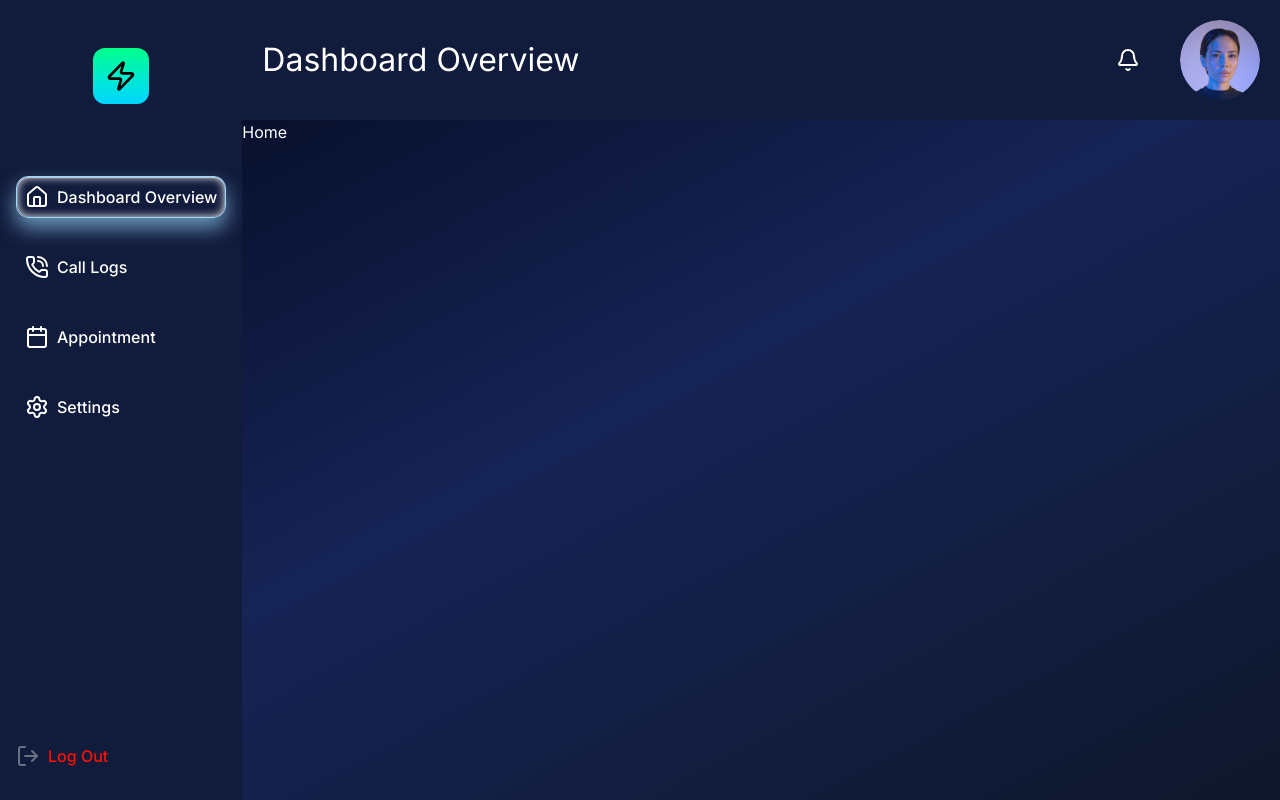
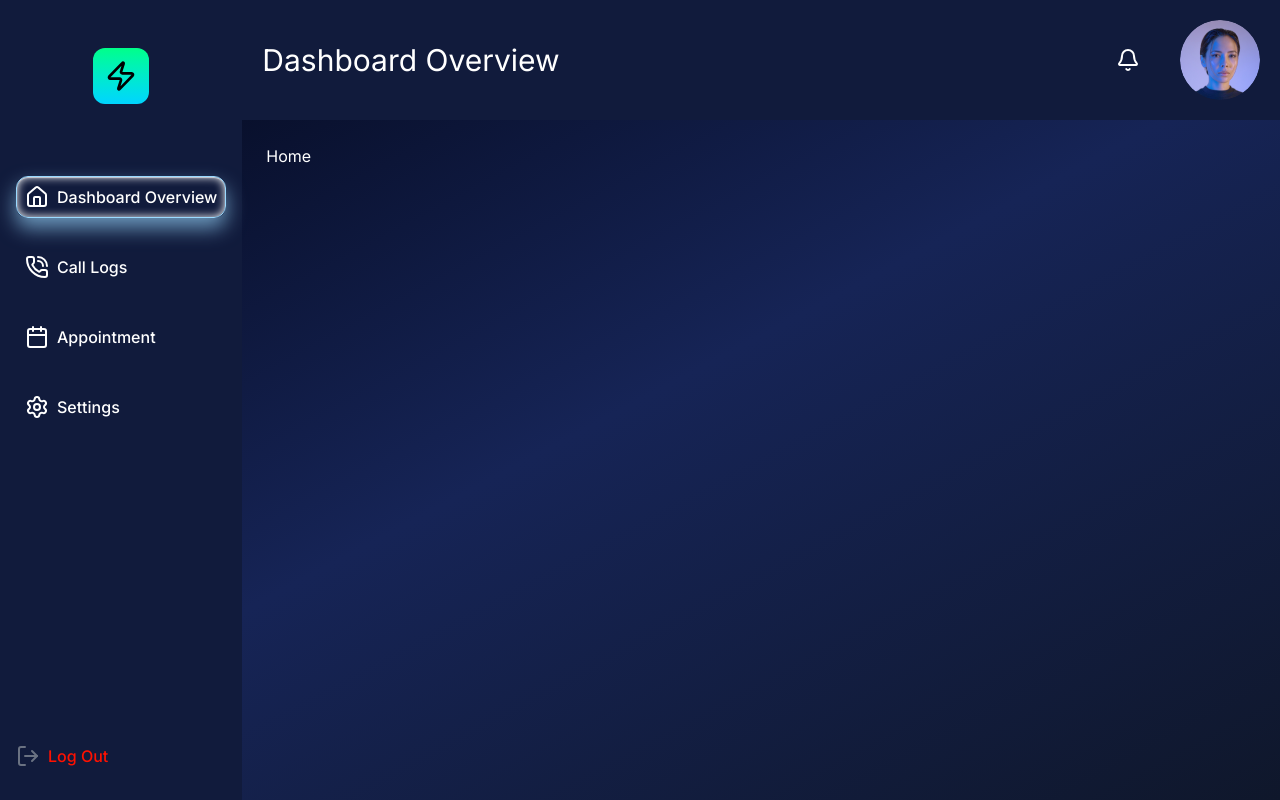
Before and after one commit to AtikHasan16/task-manager-dashboard, a React (Vite) app: page / in a window 1280 px wide. Built offline with nearby package versions, Linux system fonts and the light colour scheme.

Commit message:
completed layout structures

```diff
--- a/src/components/Navbar.jsx
+++ b/src/components/Navbar.jsx
@@ -5,7 +5,7 @@ const Navbar = () => {
   return (
     <div className="text-white bg-primary py-5 px-5 flex justify-between items-center">
       <div>
-        <h1 className="text-[32px]">Dashboard Overview</h1>
+        <h1 className="text-3xl">Dashboard Overview</h1>
       </div>
       <div className="flex items-center gap-10">
         <Bell></Bell>
--- a/src/layouts/DashLayout.jsx
+++ b/src/layouts/DashLayout.jsx
@@ -13,7 +13,7 @@ const DashLayout = () => {
         <header>
           <Navbar />
         </header>
-        <main className="">
+        <main className="p-6">
           <Outlet />
         </main>
       </div>
```
